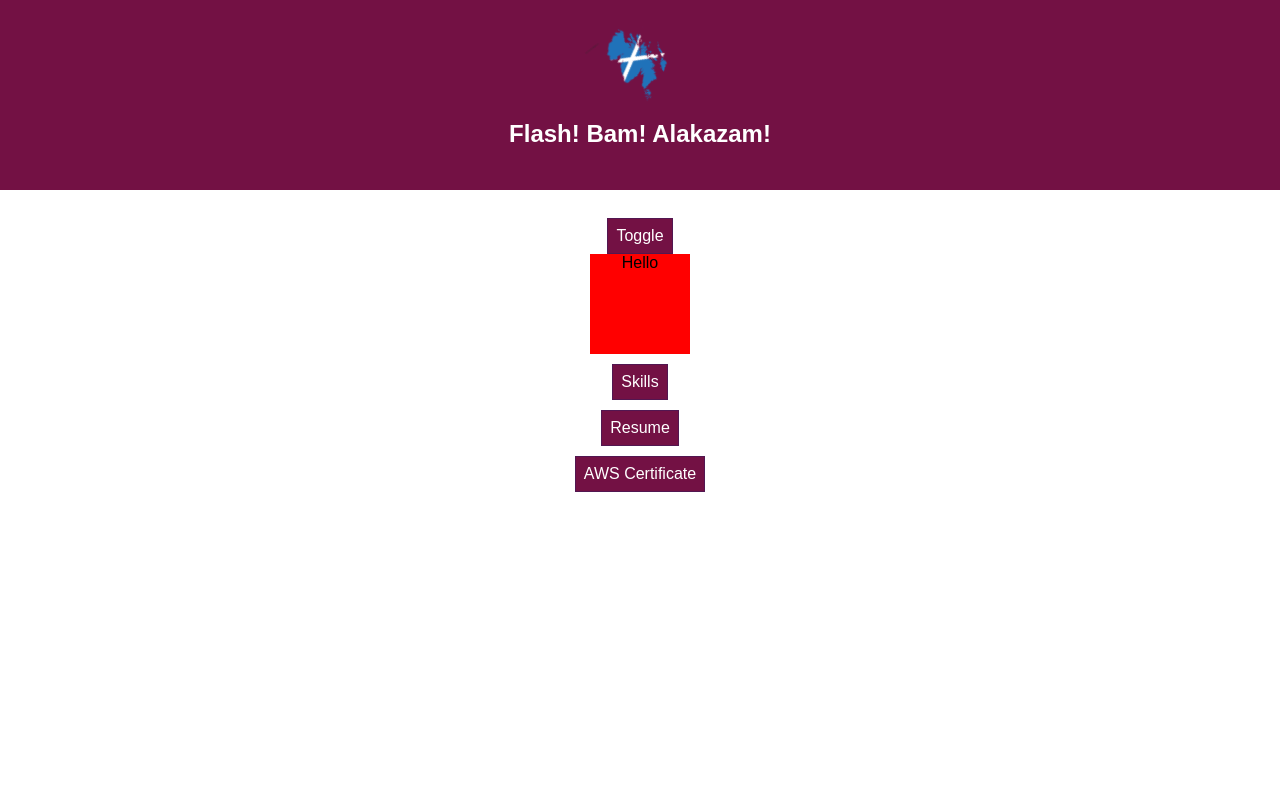
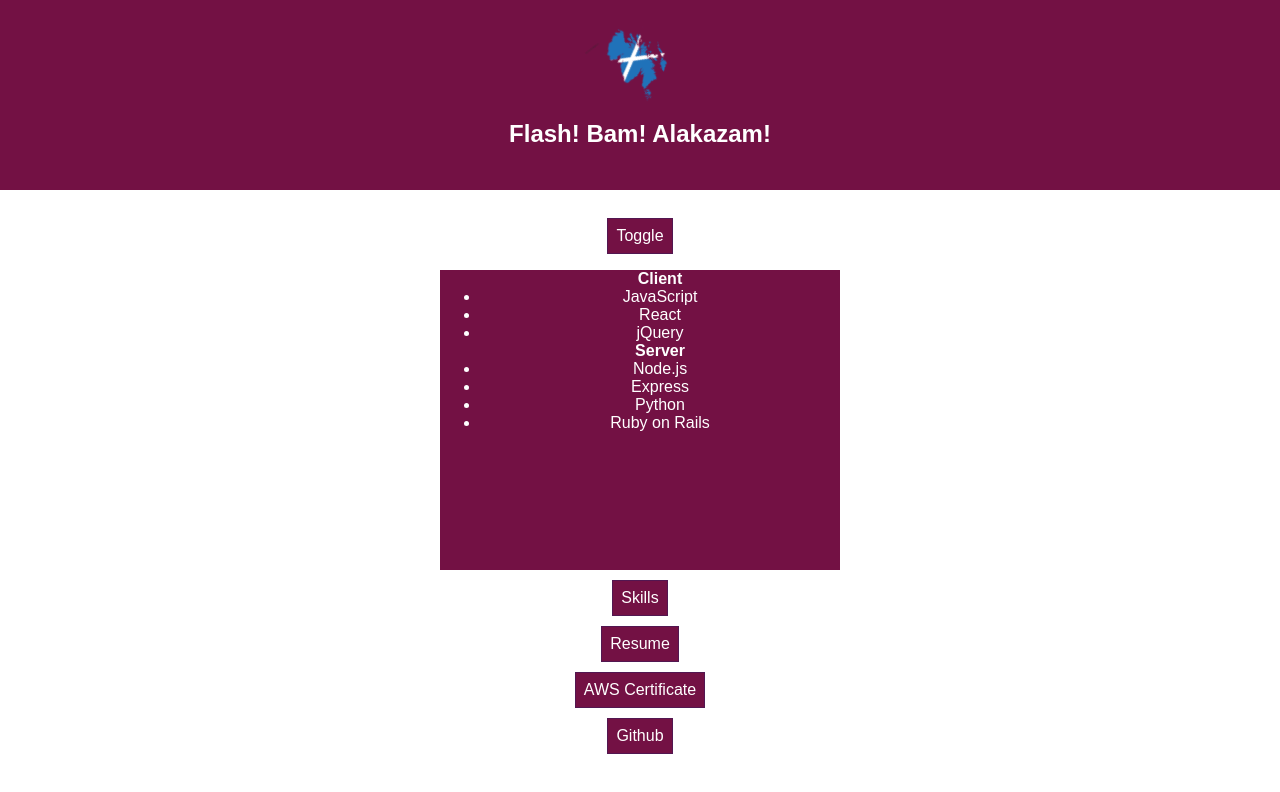
Before and after one commit to kelvanince1/FlashBamAlakazam, a React (Create React App) app: page / in a window 1280 px wide. Both pictures are taken after a click on the button "Toggle". Shown: the top 792 px of the page. Built offline with nearby package versions, Linux system fonts and the light colour scheme.

Commit message:
Populate toggle area with data

```diff
--- a/src/App.js
+++ b/src/App.js
@@ -48,21 +48,34 @@ class App extends Component {
           {state =>
             <div
               style={{
-                backgroundColor: 'red',
-                width: 100,
-                height: 100,
+                color: '#ffffff',
+                backgroundColor: '#731144',
+                width: 400,
+                height: 300,
                 margin: 'auto',
-                transition:  'opacity 1s ease-out',
+                transition: 'opacity 1s ease-out',
                 opacity: state === 'exiting' || state === 'entering' ? 0 : 1
               }}>
-              Hello
+              <ul>
+                <strong>Client</strong>
+                <li>JavaScript</li>
+                <li>React</li>
+                <li>jQuery</li>
+
+                <strong>Server</strong>
+                <li>Node.js</li>
+                <li>Express</li>
+                <li>Python</li>
+                <li>Ruby on Rails</li>
+              </ul>
             </div>
           }
         </Transition>
         <Modal show={this.state.modalIsOpen} closed={this.closeModal} />
         <button className="Button" onClick={this.showModal}>Skills</button><br />
         <button className="Button"><a href="Kelvan.pdf" target="_blank">Resume</a></button><br />
-        <button className="Button"><a href="Kelvan.pdf" target="_blank">AWS Certificate</a></button><br />
+        <button className="Button"><a href="AWS.pdf" target="_blank">AWS Certificate</a></button><br />
+        <button className="Button"><a href="https://github.com/kelvanince1" target="_blank">Github</a></button>
       </div>
     );
   }
```
